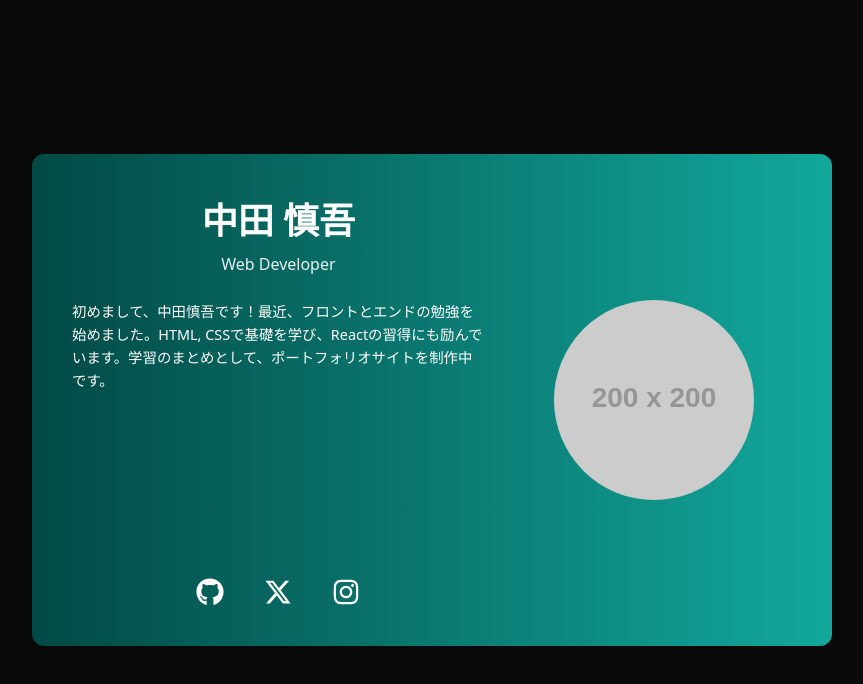
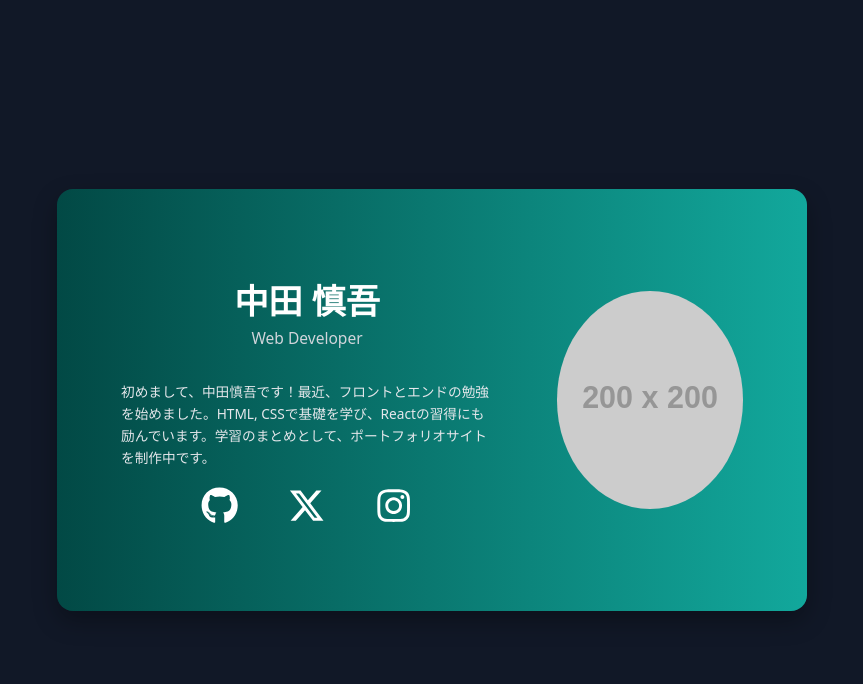
Before and after one commit to nakatashingo/nakata-portfolio, a Next.js app in the folder app/: page / in a window 1280 px wide. Shown: the top 684 px of the page, without its empty margins (208-1071 px from the left). Built offline with nearby package versions, Linux system fonts and the light colour scheme.

Commit message:
cardの縦横比を16:9に調整

```diff
--- a/app/app/globals.css
+++ b/app/app/globals.css
@@ -44,113 +44,97 @@ body {
   display: flex;
   justify-content: center;
   align-items: center;
-  flex-wrap: nowrap;
-  gap: 0;
   width: 100%;
   min-height: 100vh;
   padding: 2rem;
-  background-color: #0a0a0a;
+  background-color: #111827;
 }
 
 .portfolio-card {
+  /* ▼▼▼ コンテナクエリの設定 ▼▼▼ */
+  container-type: inline-size; /* この要素を幅基準のコンテナとして定義 */
+  container-name: portfolio-card; /* コンテナに名前を付ける */
+
   display: flex;
-  flex-direction: row;
+  align-items: center;
   background: linear-gradient(to right, var(--card-gradient-start), var(--card-gradient-end));
   color: white;
-  border-radius: 12px;
-  padding: 2.5rem;
+  border-radius: 16px;
+  padding: 5cqw; /* パディングをカードの幅に連動させる */
 
-  width: 100%;
-  max-width: 800px;
-  min-width: auto;
-  aspect-ratio: 65 / 40; /* ← 縦横比を65:40に設定しました */
+  /* カード自体の大きさを画面に応じて変更 */
+  width: 90%;
+  max-width: 750px;
 
-  box-shadow: 0 10px 20px rgba(0, 0, 0, 0.2);
-  gap: 2rem;
+  aspect-ratio: 16 / 9; /* 縦横比を常に65:40に固定 */
+
+  box-shadow: 0 10px 25px rgba(0, 0, 0, 0.3);
+  gap: 5cqw;
 }
 
 .introduction {
-  flex: 3;
+  flex: 2;
   display: flex;
   flex-direction: column;
-  text-align: center;
-  overflow: hidden;
 }
 
+/* ▼▼▼ コンテナ相対単位(cqw)でフォントサイズを指定 ▼▼▼ */
 .introduction h1 {
-  font-size: 2.25rem;
-  font-weight: 600;
-  margin-bottom: 0.25rem;
+  font-size: 5.5cqw; /* カード幅の5.5% */
+  font-weight: 700;
+  text-align: center;
 }
 
 .introduction h2 {
-  font-size: 1rem;
+  font-size: 2.5cqw; /* カード幅の2.5% */
   font-weight: 400;
-  opacity: 0.9;
-  margin-bottom: 1.5rem;
+  color: #d1d5db;
+  text-align: center;
+  margin-bottom: 5cqw;
 }
 
 .introduction p {
+  font-size: 2.2cqw; /* カード幅の2.2% */
   text-align: left;
   line-height: 1.6;
-  font-size: 0.9rem;
-  margin-bottom: 1.5rem;
+  color: #e5e7eb;
   flex-grow: 1;
 }
 
 .social-icons {
   display: flex;
   justify-content: center;
-  gap: 2.5rem;
-  padding-top: 1rem;
+  gap: 8cqw; /* ギャップもカード幅に連動 */
+  margin-top: 3cqw;
 }
 
 .social-icons a {
   color: white;
-  transition: transform 0.2s ease-in-out;
+  transition: opacity 0.2s ease-in-out;
 }
 
 .social-icons a:hover {
-  transform: scale(1.1);
+  opacity: 0.8;
+}
+
+/* react-iconsのSVGサイズをコンテナ基準で指定 */
+.social-icons svg {
+  width: 6cqw;
+  height: 6cqw;
 }
 
 .profile-icon {
-  flex: 2;
+  flex: 1;
   display: flex;
   align-items: center;
   justify-content: center;
-  order: 0;
-  padding-bottom: 0;
 }
 
+/* 画像サイズをコンテナ基準で指定 */
 .profile-icon img {
-  border-radius: 50%;
-  width: 200px;
-  height: 200px;
+  border-radius: 100%;
+  width: 35cqw;
+  height: 35cqw;
   object-fit: cover;
   border: none;
 }
-
-/* スマートフォン向けのレスポンシブ設定 */
-@media (max-width: 768px) {
-  .portfolio-container {
-    padding: 1rem;
-    align-items: flex-start;
-  }
-
-  .portfolio-card {
-    flex-direction: column;
-    padding: 2rem;
-    width: 90%;
-    aspect-ratio: unset; /* スマホでは縦横比の固定を解除 */
-  }
-
-  .introduction {
-    order: 2;
-  }
-
-  .profile-icon {
-    order: 1;
-    margin-bottom: 1.5rem;
-  }
-}
--- a/app/app/page.tsx
+++ b/app/app/page.tsx
@@ -4,24 +4,24 @@ import { FaGithub, FaInstagram, FaXTwitter } from "react-icons/fa6";
 // 表示するデータをオブジェクトとして管理
 const portfolioData = {
   name: "中田 慎吾",
-  title: "Web Developer", // 画像に合わせて変更
+  title: "Web Developer",
   description: "初めまして、中田慎吾です！最近、フロントとエンドの勉強を始めました。HTML, CSSで基礎を学び、Reactの習得にも励んでいます。学習のまとめとして、ポートフォリオサイトを制作中です。",
-  imageUrl: "https://placehold.jp/200x200.png",
+  imageUrl: "https://placehold.jp/200x200.png", // 画像URLは適宜変更してください
   socialLinks: [
     {
       name: "GitHub",
       url: "https://github.com/nakatashingo",
-      icon: <FaGithub size={28} />, // アイコンサイズを調整
+      icon: <FaGithub />, // sizeプロパティを削除
     },
     {
       name: "X (Twitter)",
       url: "#", // ご自身のURLを入力してください
-      icon: <FaXTwitter size={28} />,
+      icon: <FaXTwitter />, // sizeプロパティを削除
     },
     {
       name: "Instagram",
       url: "#", // ご自身のURLを入力してください
-      icon: <FaInstagram size={28} />,
+      icon: <FaInstagram />, // sizeプロパティを削除
     },
   ],
 };
@@ -51,7 +51,7 @@ const PortfolioCard = () => (
       <Image
         src={portfolioData.imageUrl}
         alt="My Icon"
-        width={200} // 画像サイズを200pxに戻す
+        width={200} // widthとheightはCSSで制御するためこの値は使われませんが、必須プロパティなので残します
         height={200}
       />
     </figure>
@@ -63,7 +63,6 @@ const PortfolioCard = () => (
 export default function Home() {
   return (
     <main className="portfolio-container">
-      {/* カードを1つだけ表示するように戻しました */}
       <PortfolioCard />
     </main>
   );
```
